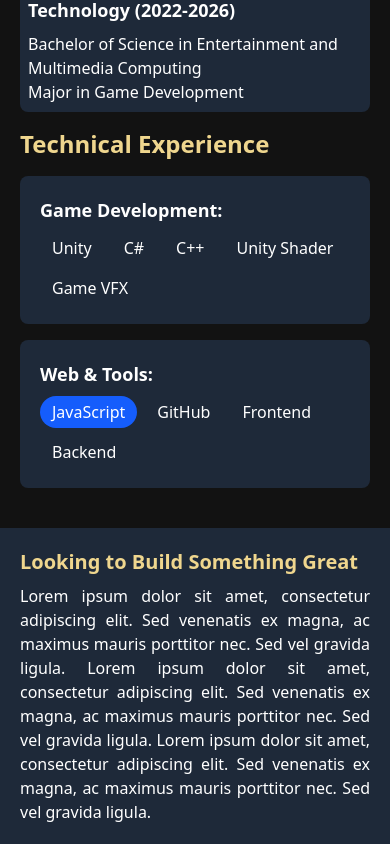
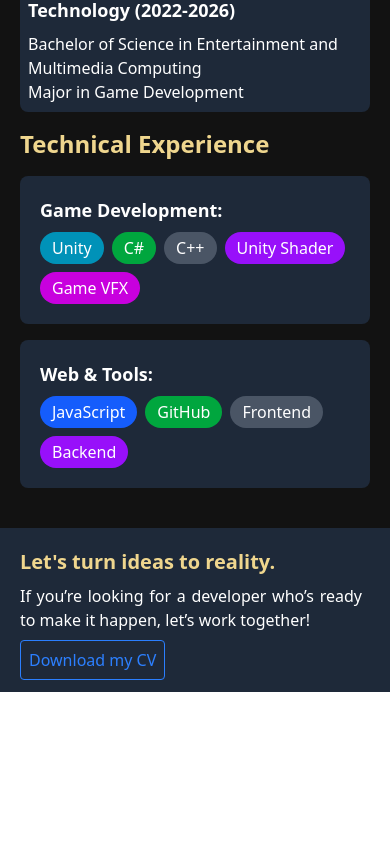
Before and after one commit to Giocumber/GioPortfolio, a React (Vite) app: page / in a window 390 px wide. Shown: the part 4168-5012 px from the top of the page. After the commit the page ends 4860 px from the top, so only its background shows below. Built offline with nearby package versions, Linux system fonts and the light colour scheme.

Commit message:
Make site fully responsive across devices

```diff
--- a/src/components/ContributionList.jsx
+++ b/src/components/ContributionList.jsx
@@ -1,8 +1,8 @@
 const ContributionList = ({role, contributions}) => {
   return (
     <div>
-        <h1 className="text-4xl text-yellow font-bold my-4">Key Contributions</h1>
-        <div className="bg-gray-800 p-4 rounded-xl text-xl">
+        <h1 className="text-2xl lg:text-4xl text-yellow font-bold my-4">Key Contributions</h1>
+        <div className="bg-gray-800 p-2 lg:p-4 rounded-xl text-md lg:text-xl">
             <h2 className="font-semibold">General Role: {role}</h2>
             <p className="whitespace-pre-line"> {contributions}</p>
         </div>
--- a/src/components/GamePageLayout.jsx
+++ b/src/components/GamePageLayout.jsx
@@ -7,15 +7,15 @@ const GamePageLayout = ({ image, title, description }) => {
   return (
     <div>
       <ScrollToTop/>
-      <h1 className="my-4 text-4xl text-yellow font-bold">{title}</h1>
+      <h1 className="lg:my-4 text-2xl lg:text-4xl text-yellow font-bold">{title}</h1>
 
-      <div className="flex space-x-4">
-        <img src={image} alt={title} className="max-w-3/5 rounded-2xl"></img>
+      <div className="flex flex-col lg:flex-row space-y-2 lg:space-x-4">
+        <img src={image} alt={title} className=" w-full lg:max-w-3/5 rounded-lg lg:rounded-2xl"></img>
 
-        <div className="flex flex-col justify-between w-full">
-          <p className="text-justify text-2xl text-gray-300">{description}</p>
+        <div className="flex flex-col-reverse lg:flex-col justify-between w-full">
+          <p className="text-justify text-md lg:text-2xl text-gray-300">{description}</p>
 
-          <div className="flex justify-between space-x-4">
+          <div className=" hidden lg:flex justify-between space-x-4">
             <button className="text-center p-3 rounded-xl border-4 border-blue-600 font-bold w-44 text-2xl cursor-pointer" onClick={() => navigate(-1)}>Back</button>
 
             {/* IN DEVELOPMENT */}
@@ -29,8 +29,6 @@ const GamePageLayout = ({ image, title, description }) => {
             </a> */}
           </div>
 
-
-
         </div>
       </div>
     </div>
--- a/src/sections/Footer.jsx
+++ b/src/sections/Footer.jsx
@@ -1,15 +1,24 @@
 const Footer = () => {
   return (
     <footer className="bg-gray-800 mt-10 lg:mt-20 p-5 lg:px-20 lg:py-10">
-      <h1 className="text-xl lg:text-4xl font-bold mb-2 lg:mb-4 text-yellow">Looking to Build Something Great</h1>
-      <p className="text-md lg:text-xl text-justify">
-        Lorem ipsum dolor sit amet, consectetur adipiscing elit. Sed venenatis
-        ex magna, ac maximus mauris porttitor nec. Sed vel gravida ligula.
-        Lorem ipsum dolor sit amet, consectetur adipiscing elit. Sed venenatis
-        ex magna, ac maximus mauris porttitor nec. Sed vel gravida ligula.
-        Lorem ipsum dolor sit amet, consectetur adipiscing elit. Sed venenatis
-        ex magna, ac maximus mauris porttitor nec. Sed vel gravida ligula.
-      </p>
+      <h1 className="text-xl lg:text-4xl font-bold mb-2 lg:mb-4 text-yellow">
+        Let's turn ideas to reality.
+      </h1>
+
+      <div className="flex-row space-y-4 lg:space-y-0 lg:flex items-center space-x-2 ">
+        <p className="text-md lg:text-xl text-justify">
+          If you’re looking for a developer who’s ready to make it happen, let’s
+          work together!
+        </p>
+
+        <a
+          href="/GioSalceda-CV.pdf"
+          download
+          className="text-blue-500 hover:underline border rounded-sm p-2"
+        >
+          Download my CV
+        </a>
+      </div>
     </footer>
   );
 };
--- a/src/sections/Navigation.jsx
+++ b/src/sections/Navigation.jsx
@@ -57,7 +57,7 @@ const Navigation = () => {
 
   // Function to generate class string
   const getButtonStyle = (name) => {
-    return `cursor-pointer text-2xl ${
+    return `cursor-pointer text-lg lg:text-2xl ${
       active === name ? "underline text-yellow font-semibold" : "text-gray-400"
     }`;
   };
@@ -113,7 +113,7 @@ const Navigation = () => {
         </button>
 
         {/* NAV BUTTONS */}
-        <div className="space-x-12 text-2xl hidden md:flex">
+        <div className="space-x-12  hidden md:flex">
           {/* HOME */}
           <button
             onClick={() => handleButtonClick("home")}
--- a/src/sections/Projects.jsx
+++ b/src/sections/Projects.jsx
@@ -84,7 +84,7 @@ const Projects = () => {
   return (
     <section id="projects" className="scroll-mt-28">
       <h1 className="text-2xl lg:text-4xl font-bold mb-5 text-yellow">Developed Projects</h1>
-      <div className="grid grid-cols-1 lg:grid-cols-3 gap-6">
+      <div className="grid grid-cols-1 md:grid-cols-2 lg:grid-cols-3 gap-6">
         {developedGamesMap.map((game, index) => (
           <Card
             key={index}
--- a/src/sections/TechnicalExperience.jsx
+++ b/src/sections/TechnicalExperience.jsx
@@ -1,5 +1,5 @@
 const badgeStyle = (color) => {
-  return `px-3 py-1 bg-${color}-600 text-white rounded-full text-m`
+  return `px-3 py-1 ${color} text-white rounded-full text-m`
 }
 
 const TechnicalExperience = () => {
@@ -16,11 +16,11 @@ const TechnicalExperience = () => {
 
         {/* Tech Badges */}
         <div className="flex flex-wrap gap-2 ">
-          <span className={badgeStyle("cyan")}>Unity</span>
-          <span className={badgeStyle("green")}>C#</span>
-          <span className={badgeStyle("gray")}>C++</span>
-          <span className={badgeStyle("purple")}>Unity Shader</span>
-          <span className={badgeStyle("fuchsia")}>Game VFX</span>
+          <span className={badgeStyle("bg-cyan-600")}>Unity</span>
+          <span className={badgeStyle("bg-green-600")}>C#</span>
+          <span className={badgeStyle("bg-gray-600")}>C++</span>
+          <span className={badgeStyle("bg-purple-600")}>Unity Shader</span>
+          <span className={badgeStyle("bg-fuchsia-600")}>Game VFX</span>
         </div>
 
       </div>
@@ -34,10 +34,10 @@ const TechnicalExperience = () => {
 
         {/* Tech Badges */}
         <div className="flex flex-wrap gap-2 ">
-          <span className={badgeStyle("blue")}>JavaScript</span>
-          <span className={badgeStyle("green")}>GitHub</span>
-          <span className={badgeStyle("gray")}>Frontend</span>
-          <span className={badgeStyle("purple")}>Backend</span>
+          <span className={badgeStyle("bg-blue-600")}>JavaScript</span>
+          <span className={badgeStyle("bg-green-600")}>GitHub</span>
+          <span className={badgeStyle("bg-gray-600")}>Frontend</span>
+          <span className={badgeStyle("bg-purple-600")}>Backend</span>
         </div>
       </div>
 
```
Also changed, not shown: 1 other file (tests, documents, lock files or other folders).
